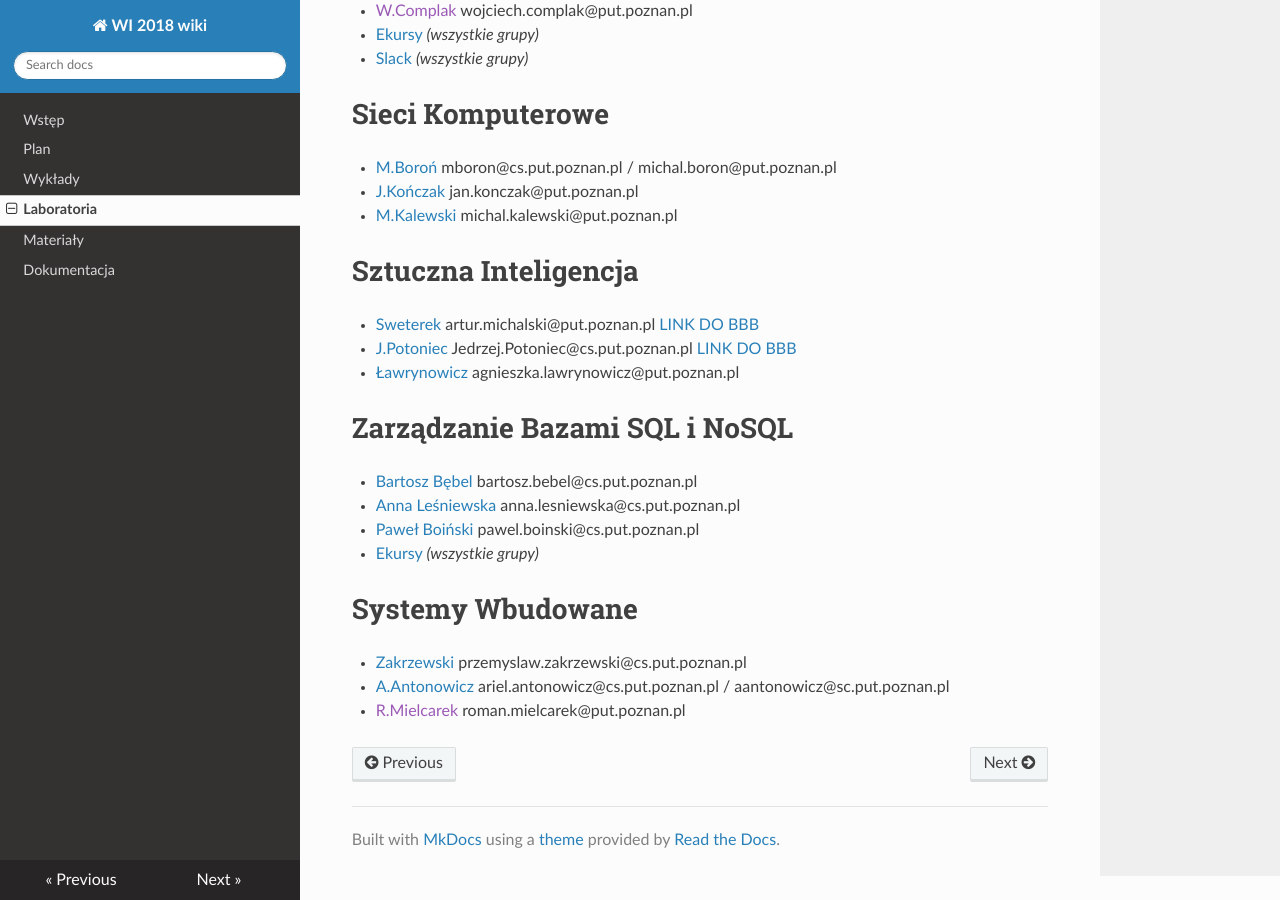
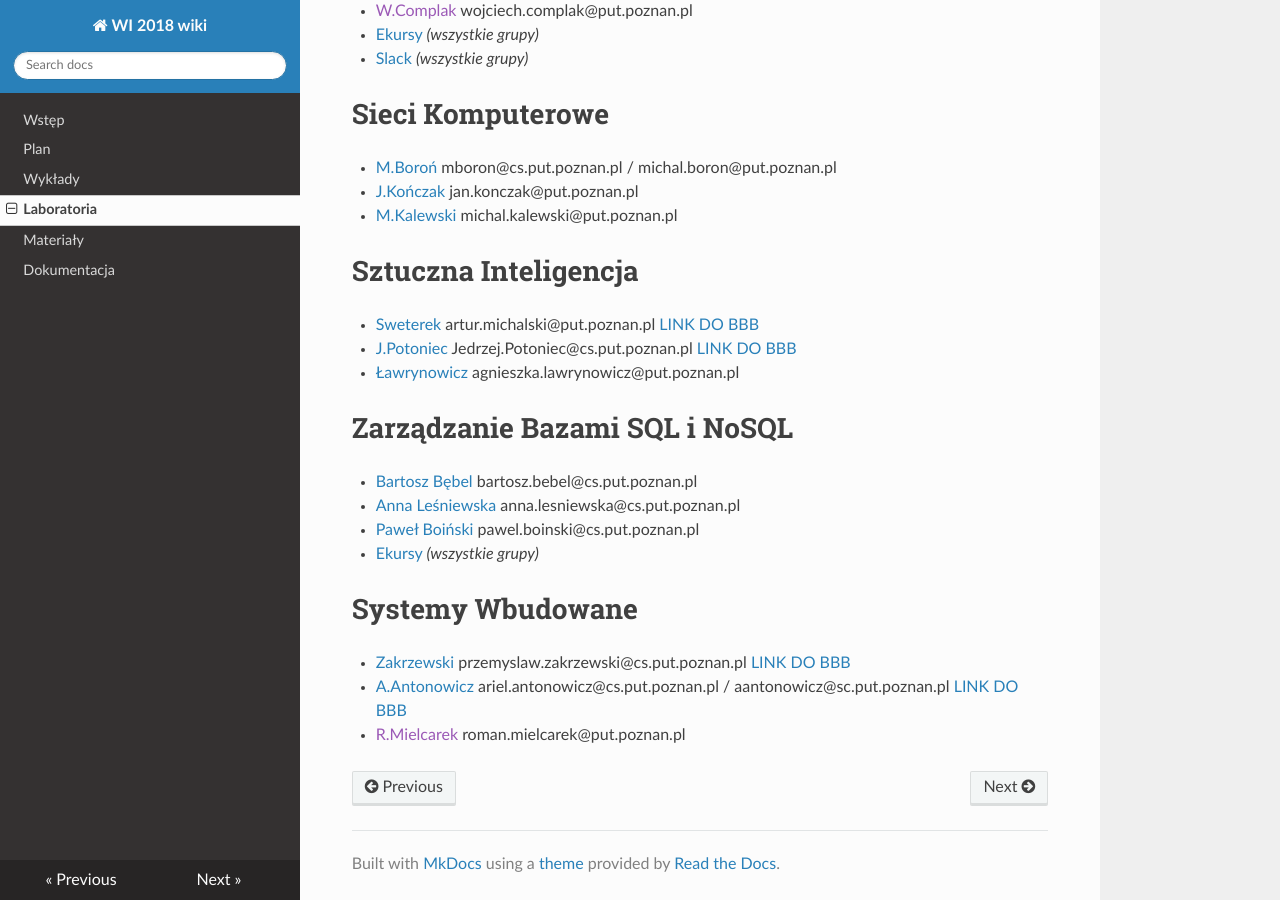
Before and after one commit to PUT-WI-18/wi18-wiki-sem5, an MkDocs documentation site: the page built from docs/laboratoria.md, in a window 1280 px wide and 900 px high, scrolled down 648 px. Built offline with MkDocs 1.6.1, drawn with Linux system fonts in a browser that asks for light colours; nearby versions of some CDN libraries.

Commit message:
Update laboratoria.md

```diff
--- a/docs/laboratoria.md
+++ b/docs/laboratoria.md
@@ -41,5 +41,7 @@
 
 # Systemy Wbudowane
 - [Zakrzewski](http://www.cs.put.poznan.pl/pzakrzewski/sw.html) przemyslaw.zakrzewski@cs.put.poznan.pl
+    [LINK DO BBB](https://emeeting.put.poznan.pl/eMeeting/prz-uvy-8ph)
 - [A.Antonowicz](http://www.cs.put.poznan.pl/aantonowicz/sw.html) ariel.antonowicz@cs.put.poznan.pl / aantonowicz@sc.put.poznan.pl
+    [LINK DO BBB](https://emeeting.put.poznan.pl/eMeeting/ari-dtv-jav)
 - [R.Mielcarek]() roman.mielcarek@put.poznan.pl
```
